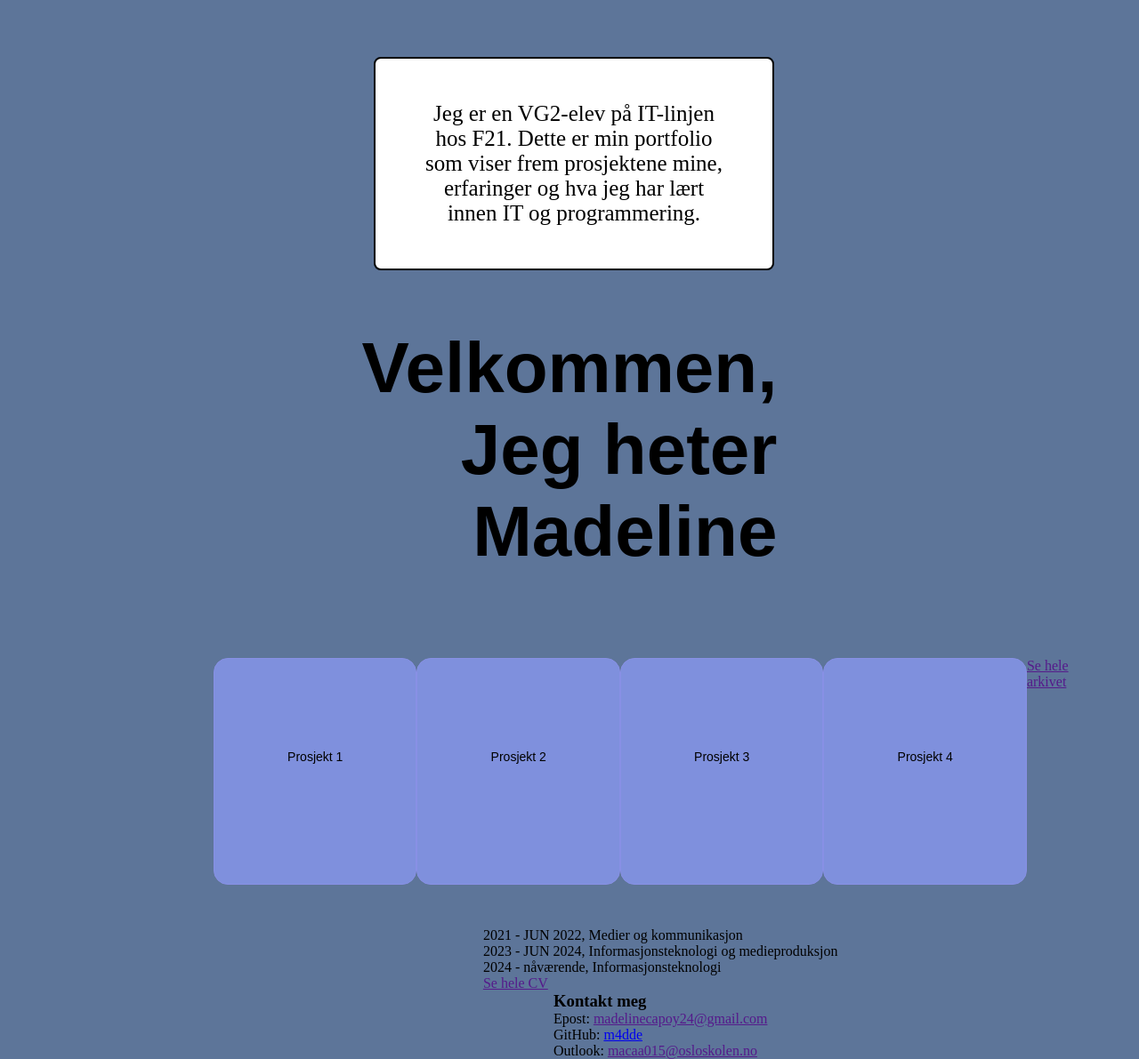
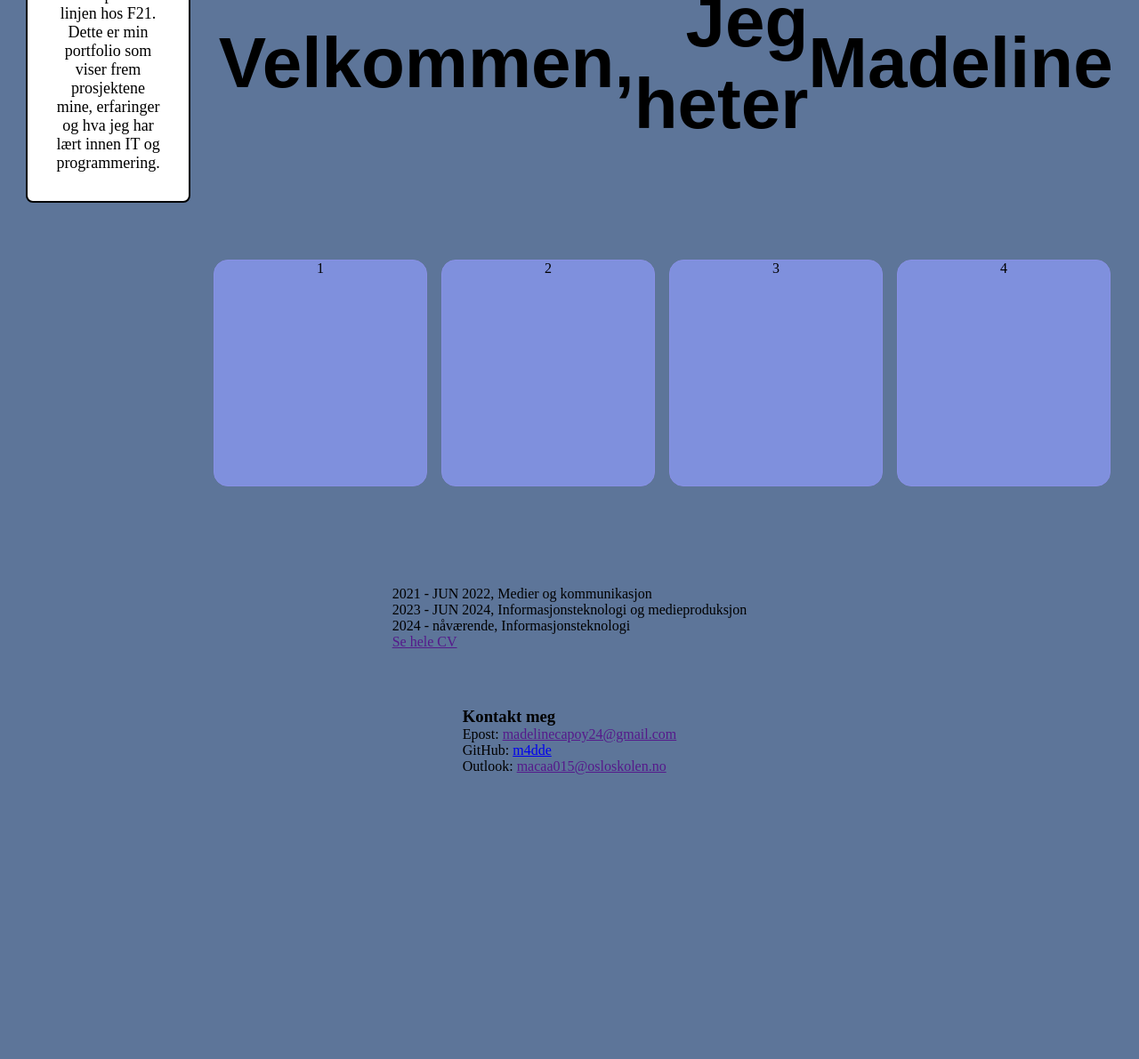
Before and after one commit to m4dde/m4dde.github.io, a plain HTML site: page index.html in a window 1280 px wide. Shown: the whole page at 89% size. After the commit the page ends 871 px from the top, so only its background shows below. Drawn offline with Linux system fonts and the light colour scheme.

Commit message:
div layout endringer og css

```diff
--- a/index.html
+++ b/index.html
@@ -9,6 +9,7 @@
 <body>
 
     <main>
+      <div id="start">
           <div id="intro">
               <p class="text">Jeg er en VG2-elev på IT-linjen hos F21. Dette er min portfolio som viser frem prosjektene mine, erfaringer og hva jeg har lært innen IT og programmering.</p>
           </div>
@@ -18,50 +19,27 @@
               <h1 class="word">Jeg heter</h1>
               <h1 class="word">Madeline</h1>
           </div>
-
-        <div id="sections">
-            <section id="projects">
-                <div id="card">
-                    <div id="container">
-                        <p id="info">Prosjekt 1</p>
-                    </div>
       </div>
 
-                <div id="card">
-                    <div id="container">
-                        <p id="info">Prosjekt 2</p>
-                    </div>
+        <div id="projects">
+            <div class="card">1</div>
+            <div class="card">2</div>
+            <div class="card">3</div>
+            <div class="card">4</div>
         </div>
 
-                <div id="card">
-                    <div id="container">
-                        <p id="info">Prosjekt 3</p>
-                    </div>
-                </div>
-
-                <div id="card">
-                    <div id="container">
-                        <p id="info">Prosjekt 4</p>
-                    </div>
-                </div>
-                <a class="button" href="">Se hele arkivet</a>
-            </section>
-
-            <section id="education">
-                <div id="column">
+        <div id="education">
             <p id="year">2021 - JUN 2022, Medier og kommunikasjon</p>
             <p id="year">2023 - JUN 2024, Informasjonsteknologi og medieproduksjon</p>
             <p id="year">2024 - nåværende, Informasjonsteknologi</p>
             <a class="button" href="">Se hele CV</a>
         </div>
-            </section>
 
-            <section id="contact">
+        <div id="contact">
             <h3>Kontakt meg</h3>
             <p>Epost: <a href="">madelinecapoy24@gmail.com</a></p>
             <p>GitHub: <a href="https://github.com/m4dde">m4dde</a></p>
             <p>Outlook: <a href="">macaa015@osloskolen.no</a></p>
-            </section>
         </div>
     </main>
 
--- a/style.css
+++ b/style.css
@@ -14,8 +14,10 @@ body {
 body {
     display: flex;
     justify-content: center;
+    align-items: center;
     margin: 0;
     background: #5d7599;
+    padding: 1rem;
 }
 
 main {
@@ -27,17 +29,41 @@ main {
     max-width: 800px;
 }
 
-#intro {
+#intro .text {
     /* display: grid;
     justify-content: center;
-    margin: auto; */
+    margin: auto; *justify-content: center;
+    display: flex;/
+    /* text-align: center;
+    max-width: 500px; */
+    border: 2px solid black;
+    border-radius: 0.5rem;
+    background-color: white;
+    padding: 2rem;
+    max-width: 400px;
     text-align: center;
-    max-width: 500px;
+    font-size: 18px;
+}
+
+#start {
+    display: flex;
+    flex-direction: row;
+    justify-content: center;
+    align-items: center;
+    width: 100%;
+    max-width: 1200px;
+    gap: 2rem;
 }
 
 #title {
+    flex: 1;
     text-align: right;
-    margin-bottom: 2rem;
+    margin-bottom: 1rem;
+}
+
+#intro {
+    flex: 1;
+    text-align: left;
 }
 
 .word {
@@ -46,33 +72,14 @@ main {
     color: black;
 }
 
-.text {
-    margin-top: 4rem;
-    margin-left: 10px;
-    border: solid 2px black;
-    background-color: white;
-    border-radius: 0.5rem;
-    padding: 3rem;
-    width: 450px;
-    font-size: 25px;
-    color: black;
-}
-
-#sections {
-    display: flex;
-    flex-direction: column;
-    align-items: center;
-    justify-content: center;
-    margin: auto;
-}
-
 #projects {
     display: flex;
     justify-content: center;
     margin: auto;
+    gap: 1rem;
 }
 
-#card {
+.card {
     display: grid;
     justify-content: center;
     box-shadow: 30 20px 11px 0 rgb(0,0,0,0.2);
@@ -86,14 +93,15 @@ main {
     background-color: #7f90dd;
 }
 
-#info {
-    display: flex;
-    justify-content: center;
-    margin: auto;
-    margin-block-start: 95px;
-    border: 1px;
-    padding: 7px;
-    font-family: Arial, Helvetica, sans-serif;
-    font-size: 14px;
-    color: black;
+@media (min-width: 768px) {
+    main {
+        flex-direction: column;
+    }
+
+    #intro, #title {
+        display: flex;
+        flex-direction: row;
+        align-items: center;
+        justify-content: center;
+    }
 }
```
Lines whose indentation alone changed are shown as unchanged.
